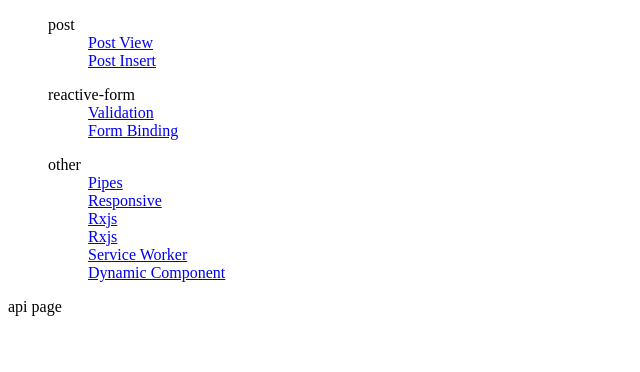
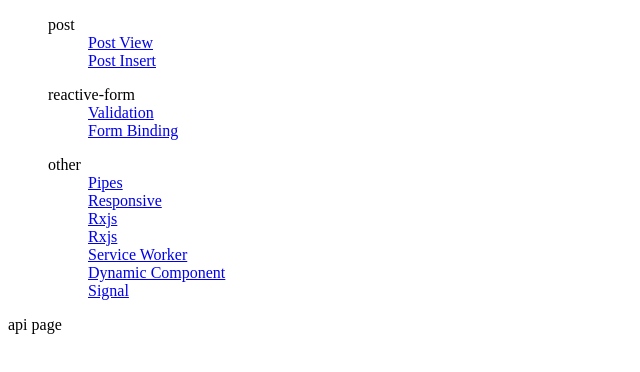
Before and after one commit to SaiWannaAung1/angular-lab, an Angular app: page / in a window 1280 px wide. Shown: the top 372 px of the page, without its empty margins (0-640 px from the left). Built offline with nearby package versions, Linux system fonts and the light colour scheme.

Commit message:
fix menu

```diff
--- a/src/app/components/menu/menu.component.html
+++ b/src/app/components/menu/menu.component.html
@@ -17,4 +17,5 @@
   <ol><a routerLink ="/responsive">Rxjs</a></ol>
   <ol><a routerLink ="/responsive">Service Worker</a></ol>
   <ol><a routerLink ="/responsive">Dynamic Component</a></ol>
+  <ol><a routerLink ="/responsive">Signal</a></ol>
 </ul>
```
